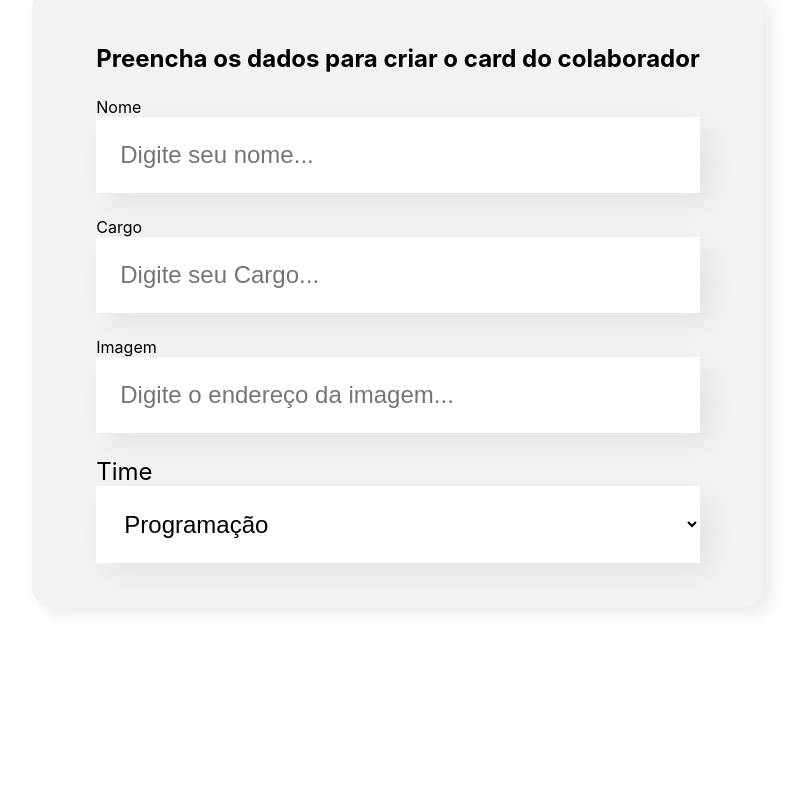
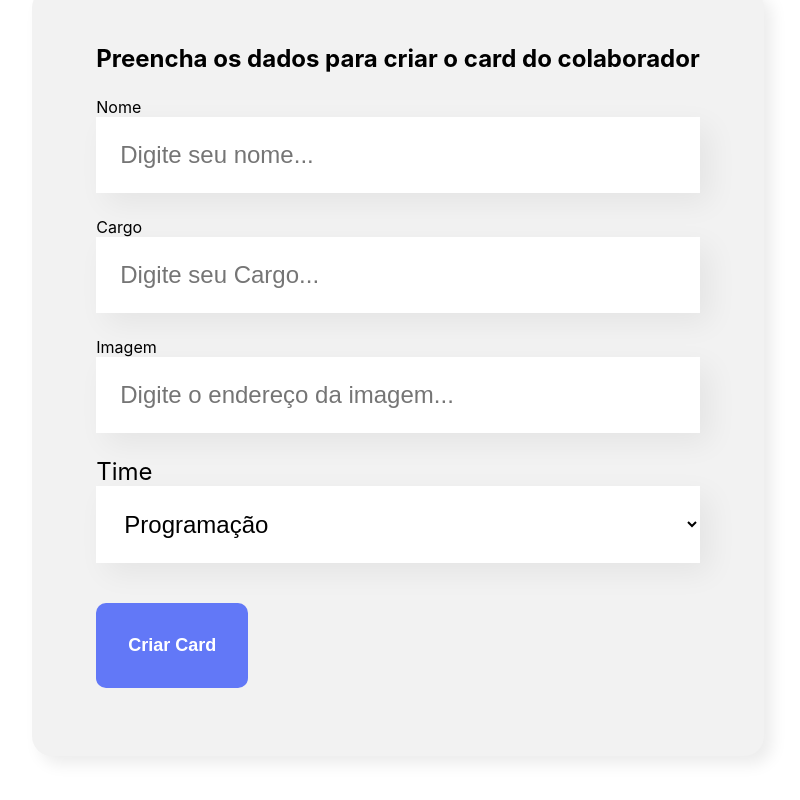
Before and after one commit to FelipeDeMoraes19/employee-hub, a React (Create React App) app in the folder organo/: page / in a window 1280 px wide. Shown: the part 590-1390 px from the top of the page, without its empty margins (242-1042 px from the left). Before the commit the page ends 1277 px from the top, so only its background shows below. Built offline with nearby package versions, Linux system fonts and the light colour scheme.

Commit message:
Creating button

```diff
--- /dev/null
+++ b/organo/src/componentes/Botao/Botao.css
@@ -0,0 +1,16 @@
+.botao {
+    background-color: #6278f7;
+    border-radius: 10px;
+    font-weight: 700;
+    font-size: 18px;
+    padding: 32px;
+    border: none;
+    cursor: pointer;
+    color: #FFF;
+    margin: 32px 0;
+}
+
+.botao:hover{
+    color: #95FFD4
+
+}
--- /dev/null
+++ b/organo/src/componentes/Botao/index.js
@@ -0,0 +1,8 @@
+import './Botao.css'
+
+const Botao = (props) => {
+    return (<button className="botao">
+        {props.children}
+    </button>)
+}
+export default Botao
--- a/organo/src/componentes/Formulario/index.js
+++ b/organo/src/componentes/Formulario/index.js
@@ -1,6 +1,7 @@
 import './Formulario.css'
 import CampoTexto from '../CampoTexto'
 import ListaSuspensa from '../ListaSuspensa'
+import Botao from '../Botao'
 
 const Formulario = () => {
 
@@ -21,6 +22,10 @@ return(
             <CampoTexto label="Cargo" placeholder = "Digite seu Cargo"/>
             <CampoTexto label="Imagem" placeholder = "Digite o endereço da imagem"/>
             <ListaSuspensa label = "Time" itens={times} />
+            <Botao>
+                Criar Card
+            </Botao>
+
         </form>
     </section>
     )
```
